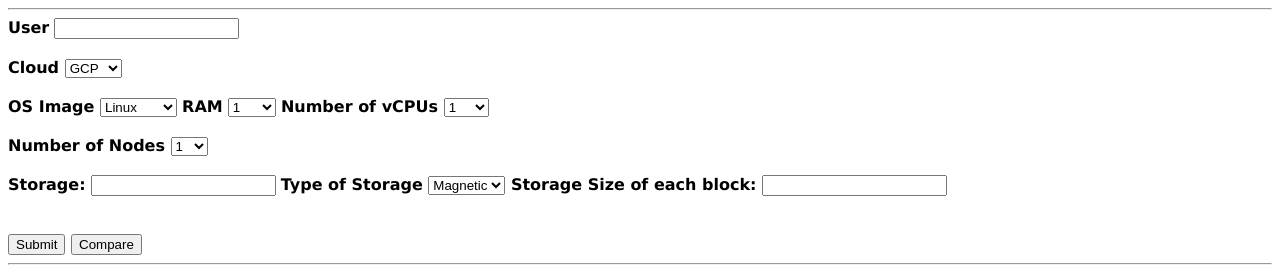
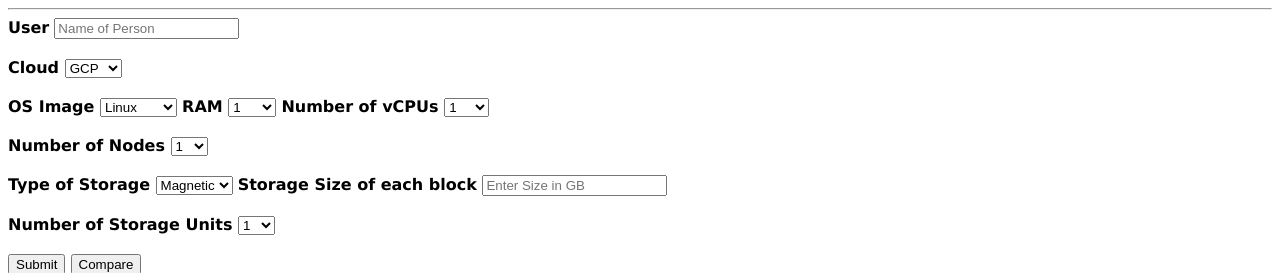
Before and after one commit to vaibhavkumar779/ROI, a Flask app: page / in a window 1280 px wide. Shown: the part 64-337 px from the top of the page. Run offline with Flask 2, Linux system fonts and the light colour scheme; some libraries are stand-ins or nearby versions.

Commit message:
integrated data of storage with Sheet

```diff
--- a/app.py
+++ b/app.py
@@ -17,34 +17,37 @@ def costdata():
     if request.method == 'POST':
         global row
         User = request.form['User']
+        Cloud = request.form['Cloud']
+        OS = request.form['OS']
         RAM = float(request.form['RAM'])
         vCPUs = int(request.form['vCPUs'])
-        OS = request.form['OS']
-        NodeStorage= int(request.form['NodeStorage'])
-        Cloud = request.form['Cloud']
-        Number_of_Nodes = int(request.form['No of nodes'])
+        Number_of_Nodes = int(request.form['No of Nodes'])
+        StorageType = request.form['Storage Type']
+        StorageUnitSize= int(request.form['Storage Size'])
+        Number_of_Storage_Units = int(request.form['Storage Unit Quantity'])
 
         if request.form.get('submit_button') == 'submit':
             # send data to gsheet
-            data = [User,RAM,vCPUs,OS,NodeStorage,Cloud,Number_of_Nodes]
+            data = [User,Cloud,OS,RAM,vCPUs,Number_of_Nodes,StorageType,\
+                    StorageUnitSize,Number_of_Storage_Units]
             UserSheet = roi_sheet.worksheet('Dashboard 1')
             UserSheet.insert_row(data,row)
             row = row + 1
 
             if Cloud == "AWS":
-                node_cost = spreadsheet.aws_cost(RAM,vCPUs,OS,NodeStorage,Cloud,Number_of_Nodes)
+                node_cost = spreadsheet.aws_cost(RAM,vCPUs,OS,StorageUnitSize,Cloud,Number_of_Nodes)
             elif Cloud == "GCP":
-                node_cost = spreadsheet.gcp_cost(RAM,vCPUs,OS,NodeStorage,Cloud,Number_of_Nodes)
+                node_cost = spreadsheet.gcp_cost(RAM,vCPUs,OS,StorageUnitSize,Cloud,Number_of_Nodes)
             else:
-                node_cost = spreadsheet.azure_cost(RAM,vCPUs,OS,NodeStorage,Cloud,Number_of_Nodes)
+                node_cost = spreadsheet.azure_cost(RAM,vCPUs,OS,StorageUnitSize,Cloud,Number_of_Nodes)
 
             node_cost.index.name=None
             return render_template('index.html',title="Dashboard",tables=[node_cost.head().to_html(index = False)],titles = ['Cloud Cost for nearest Node Config'],Heading="{} Node Data".format(Cloud))
 
         elif request.form.get('submit_button')=="compare":
-            aws_node_cost = spreadsheet.aws_cost(RAM,vCPUs,OS,NodeStorage,Cloud,Number_of_Nodes)
-            gcp_node_cost = spreadsheet.gcp_cost(RAM,vCPUs,OS,NodeStorage,Cloud,Number_of_Nodes)
-            azure_node_cost = spreadsheet.azure_cost(RAM,vCPUs,OS,NodeStorage,Cloud,Number_of_Nodes)
+            aws_node_cost = spreadsheet.aws_cost(RAM,vCPUs,OS,StorageUnitSize,Cloud,Number_of_Nodes)
+            gcp_node_cost = spreadsheet.gcp_cost(RAM,vCPUs,OS,StorageUnitSize,Cloud,Number_of_Nodes)
+            azure_node_cost = spreadsheet.azure_cost(RAM,vCPUs,OS,StorageUnitSize,Cloud,Number_of_Nodes)
             combine_cost = spreadsheet.cost_data_combine(aws_node_cost,gcp_node_cost,azure_node_cost)
 
             labels= combine_cost['Machine or Service'].values.tolist()
--- a/templates/index.html
+++ b/templates/index.html
@@ -3,38 +3,42 @@
 {% block main %}
 <nav>
     <b><a href="{{ url_for('index') }}">ROI Dashboard</a></b>
-    <!-- <a href="#">About</a> -->
 </nav>
 <hr>
 <form action='/index' method="POST">
 
+    <!-- User Data Input -->
     <b><label for="User">User</label></b>
-    <input id="User" name="User" type="text" value="{{request.form['User']}}"></input>
-    </br><br>
+    <input placeholder="Name of Person" name="User" type="text" value="{{request.form['User']}}"></input>
+    <br></br>
 
-
+    <!-- Cloud Data Input -->
     <b>
         <lable>Cloud</lable>
     </b>
-    <select name="Cloud" id="Cloud">
+    <select name="Cloud">
         <option value="GCP">GCP</option>
         <option value="Azure">Azure</option>
         <option value="AWS">AWS</option>
     </select>
     <br></br>
 
-
+    <!-- Node Data Input -->
+    <!-- OS -->
     <b>
         <lable>OS Image</lable>
     </b>
-    <select name="OS" id="OS">
+    <select name="OS">
         <option value="Linux">Linux</option>
         <option value="RHEL">RHEL</option>
         <option value="Windows">Windows</option>
     </select>
 
-    <b><label for="RAM"> RAM</label></b>
-    <select name="RAM" id="RAM">
+    <!-- RAM -->
+    <b>
+        <label for="RAM"> RAM</label>
+    </b>
+    <select name="RAM">
         <option value=0.75>1</option>
         <option value=1.75>1.75</option>
         <option value=2>2</option>
@@ -64,10 +68,11 @@
         <option value=512>512</option>
     </select>
 
+    <!-- vCPUs -->
     <b>
         <lable>Number of vCPUs</lable>
     </b>
-    <select name="vCPUs" id="vCPUs">
+    <select name="vCPUs">
         <option value=1>1</option>
         <option value=2>2</option>
         <option value=4>4</option>
@@ -81,13 +86,13 @@
         <option value=128>128</option>
         <option value=192>192</option>
     </select>
+    <br></br>
 
-    <br><br>
-
+    <!-- Number of Nodes -->
     <b>
         <lable>Number of Nodes</lable>
     </b>
-    <select name="No of nodes" id="No of nodes">
+    <select name="No of Nodes">
         <option value="1">1</option>
         <option value="2">2</option>
         <option value="3">3</option>
@@ -110,25 +115,50 @@
         <option value="20">20</option>
     </select>
     </br><br>
-    <b><label for="fname">Storage:</label></b>
-    <input type="text" id="storage" name="NodeStorage" value="{{request.form['NodeStorage']}}">
 
-    <b>
+    <!-- Storage Data Input -->
+    <!-- Type -->
     <b>
         <lable>Type of Storage</lable>
     </b>
-        <select name="type of storage" id="OS">
+    <select name="Storage Type">
         <option value="Magnetic">Magnetic</option>
         <option value="SSD">SSD</option>
     </select>
 
-        <b><label for="fname">Storage Size of each block:</label></b>
-        <input type="text" id="storage" name="NodeStorage" value="{{request.form['NodeStorage']}}">
-        </br><br>
+    <!-- Size -->
     <b>
+        <label for="fname">Storage Size of each block</label>
+    </b>
+    <input type="text" placeholder="Enter Size in GB" name="Storage Size" value="{{request.form['NodeStorage']}}">
+    <br><br>
 
-
-            </br>
+    <b>
+        <lable>Number of Storage Units</lable>
+    </b>
+    <select name="Storage Unit Quantity">
+        <option value="1">1</option>
+        <option value="2">2</option>
+        <option value="3">3</option>
+        <option value="4">4</option>
+        <option value="5">5</option>
+        <option value="6">6</option>
+        <option value="7">7</option>
+        <option value="8">8</option>
+        <option value="9">9</option>
+        <option value="10">10</option>
+        <option value="11">11</option>
+        <option value="12">12</option>
+        <option value="13">13</option>
+        <option value="14">14</option>
+        <option value="15">15</option>
+        <option value="16">16</option>
+        <option value="17">17</option>
+        <option value="18">18</option>
+        <option value="19">19</option>
+        <option value="20">20</option>
+    </select>
+    </br></br>
     <button type="submit" name="submit_button" value="submit">Submit</button>
     <button type="submit" name="submit_button" value="compare">Compare</button>
 
```
Lines whose indentation alone changed are shown as unchanged.
